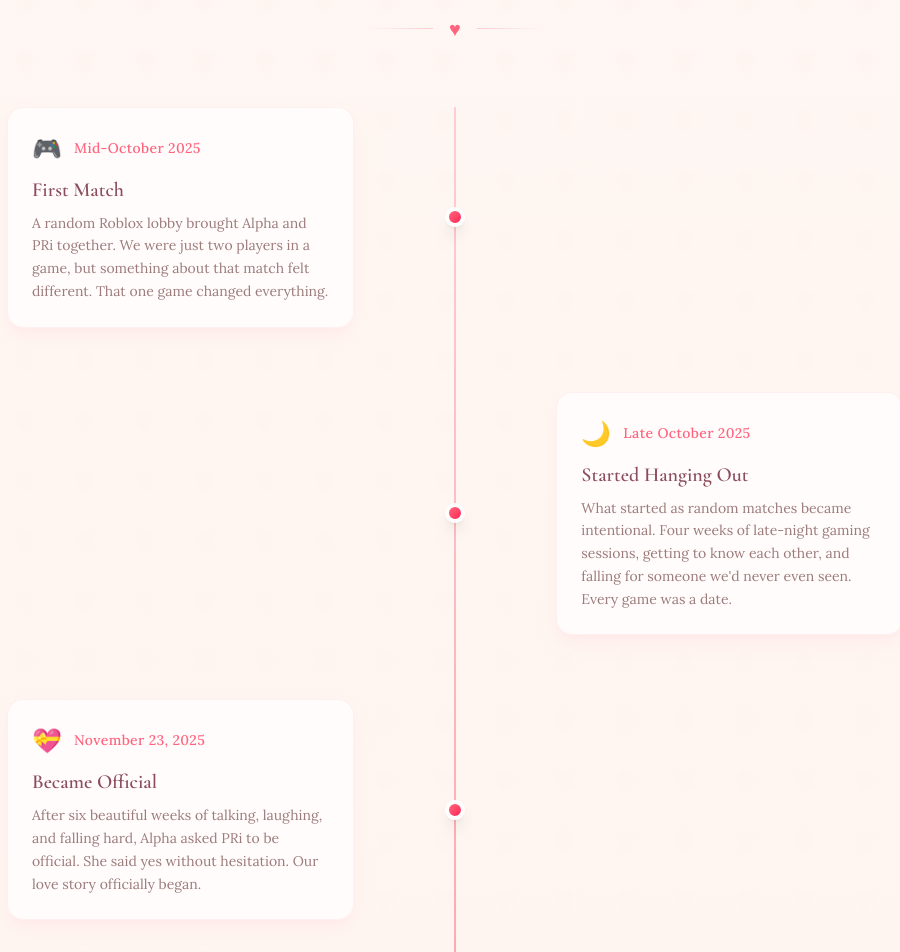
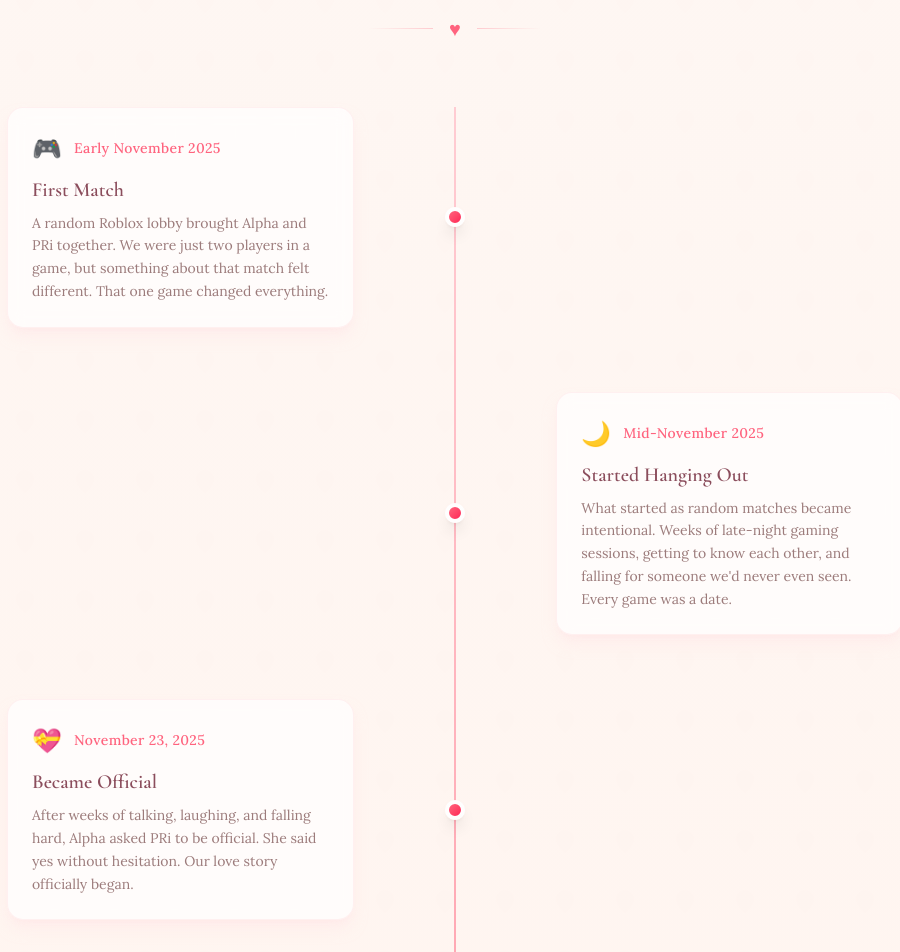
Before and after one commit to tajmilkha/OurLoveStory-7084, a React (Vite) app: page / in a window 1280 px wide. Shown: the part 1280-2232 px from the top of the page, without its empty margins (185-1085 px from the left). Built offline with nearby package versions, Linux system fonts and the light colour scheme.

Commit message:
Update the timeline to correctly show First Match in November 2025 inste

```diff
--- a/src/web/pages/index.tsx
+++ b/src/web/pages/index.tsx
@@ -11,21 +11,21 @@ interface TimelineMilestone {
 
 const timelineMilestones: TimelineMilestone[] = [
   {
-    date: "Mid-October 2025",
+    date: "Early November 2025",
     title: "First Match",
     description: "A random Roblox lobby brought Alpha and PRi together. We were just two players in a game, but something about that match felt different. That one game changed everything.",
     icon: "🎮",
   },
   {
-    date: "Late October 2025",
+    date: "Mid-November 2025",
     title: "Started Hanging Out",
-    description: "What started as random matches became intentional. Four weeks of late-night gaming sessions, getting to know each other, and falling for someone we'd never even seen. Every game was a date.",
+    description: "What started as random matches became intentional. Weeks of late-night gaming sessions, getting to know each other, and falling for someone we'd never even seen. Every game was a date.",
     icon: "🌙",
   },
   {
     date: "November 23, 2025",
     title: "Became Official",
-    description: "After six beautiful weeks of talking, laughing, and falling hard, Alpha asked PRi to be official. She said yes without hesitation. Our love story officially began.",
+    description: "After weeks of talking, laughing, and falling hard, Alpha asked PRi to be official. She said yes without hesitation. Our love story officially began.",
     icon: "💝",
   },
   {
```
Also changed, not shown: tasks.json (+1 -1 lines).
